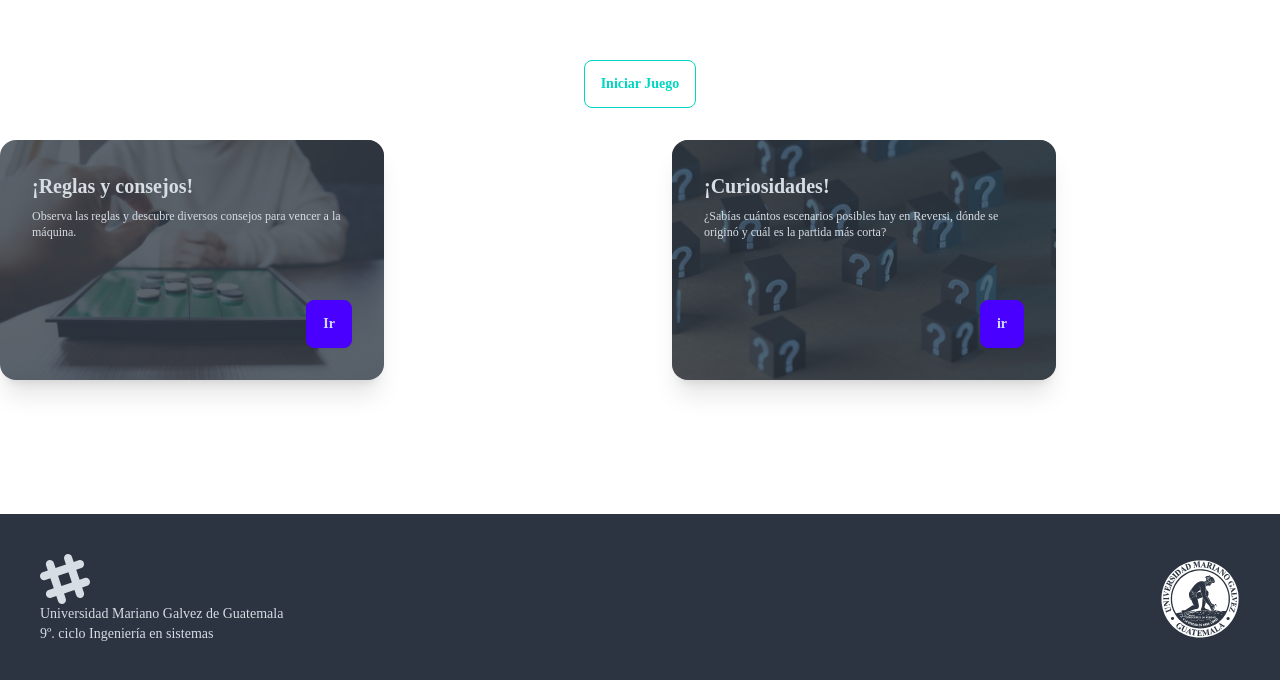
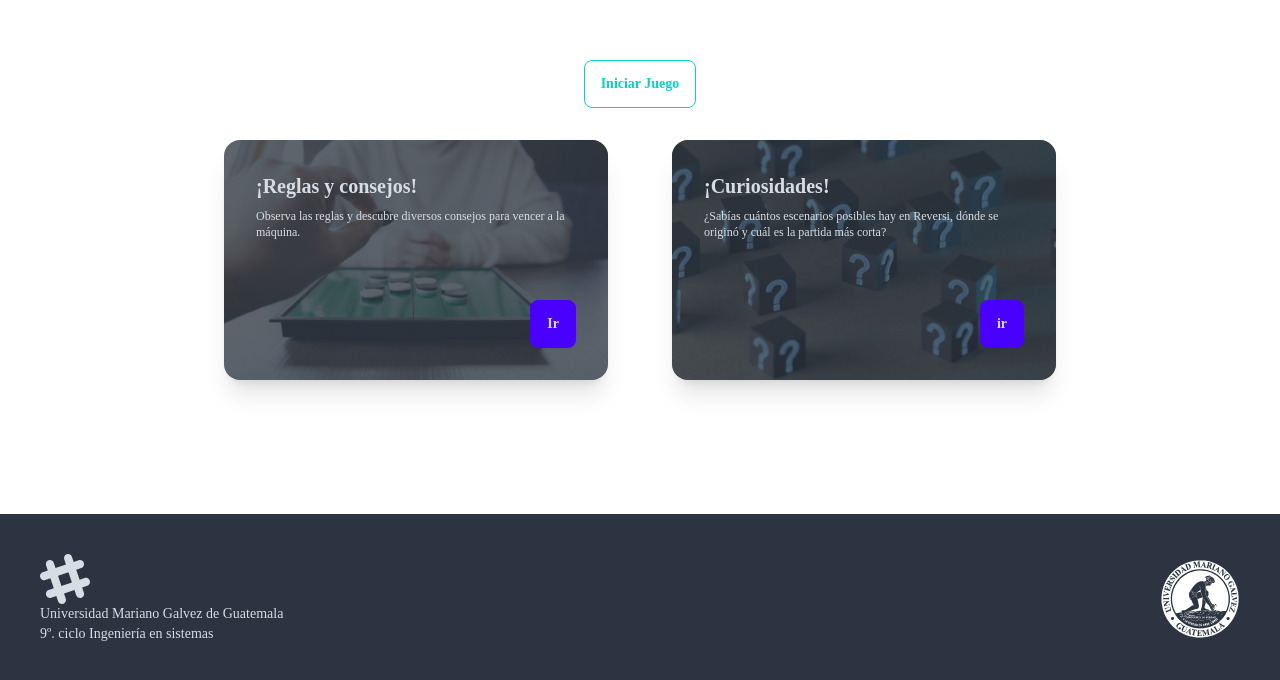
Before and after one commit to PerryEx64/reversi, a React (Vite) app: page / in a window 1280 px wide. Shown: the part 116-796 px from the top of the page. Built offline with nearby package versions, Linux system fonts and the light colour scheme; a web font is replaced by a local one.

Commit message:
responsive >lg

```diff
--- a/src/components/CardIniciales.tsx
+++ b/src/components/CardIniciales.tsx
@@ -3,7 +3,7 @@ import { useNavigate } from 'react-router-dom';
 export const CardIniciales = () => {
   const navigate = useNavigate();
   return (
-    <div className="grid grid-cols-2 max-md:grid-cols-1 max-md:mb-5 justify-center md:gap-16 max-md:gap-8 items-center ml-auto mr-auto w-full">
+    <div className="max-md:grid  max-md:grid-cols-1 flex max-lg:px-5  max-md:mb-5 justify-center gap-16 max-lg:gap-5  max-md:gap-8 items-center ml-auto mr-auto w-full">
       <div className="card w-96 max-md:w-80 max-md:ml-auto max-md:mr-auto  bg-base-100 shadow-xl image-full">
         <figure>
           <img src="./reversi.png" alt="Shoes" />
```
